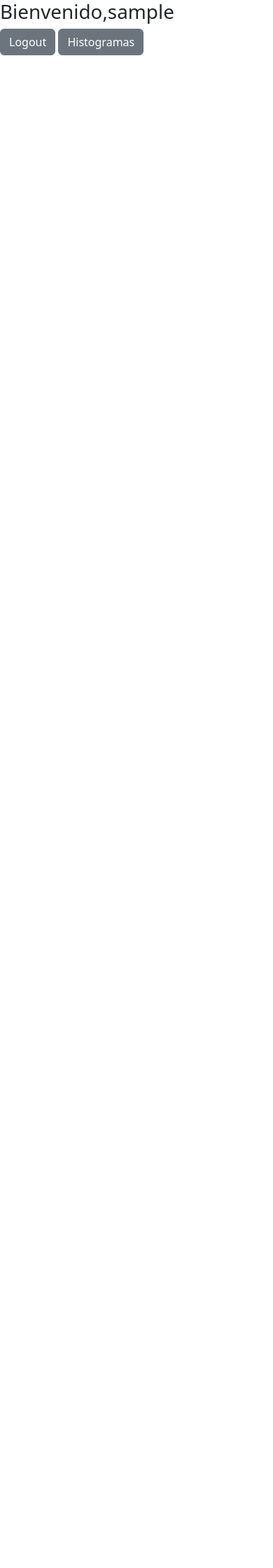
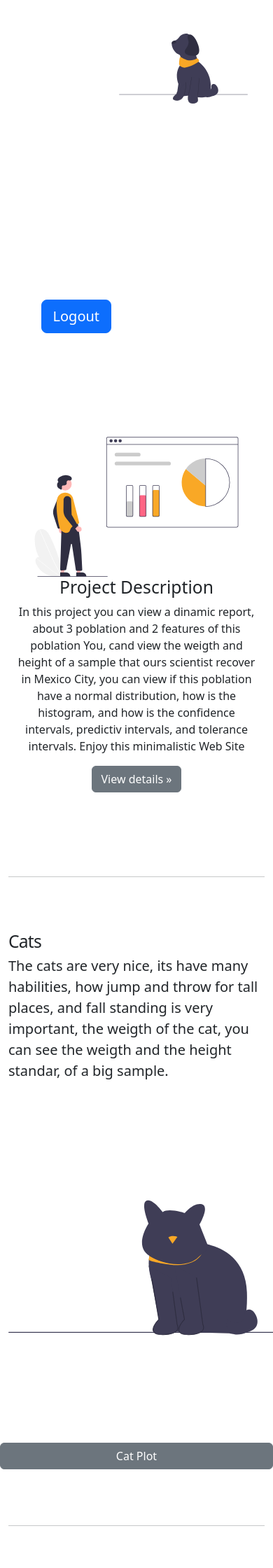
Before and after one commit to ferchangodjango/Minimastic-Static-Report, a Flask app: page /home in a window 390 px wide; the page is wider, and only the part inside the window is pictured. Shown: the top 2240 px of that part at 70% size. Before the commit the page ends 79 px from the top of that part, so only its background shows below. Run offline with Flask 3, Linux system fonts and the light colour scheme; the visitor is signed in with stand-in values (Sample User, id 1); data that the repository does not hold is empty; some libraries are stand-ins or nearby versions.

Commit message:
Home agregado, imagenes svg agregadas

```diff
--- a/SRC/app.py
+++ b/SRC/app.py
@@ -52,13 +52,9 @@
 @app.route('/home')
 @login_required
 def home():
-    return render_template('/home.html')
+    return render_template('HomeMain.html')
 
-@app.route('/histograma')
-@login_required
-def histograma():
-    Histograma=DataGraphs.HistogramWeight(db)
-    return Histograma
+
 
 @app.route('/plot')
 @login_required
--- /dev/null
+++ b/SRC/static/css/home.css
@@ -0,0 +1,82 @@
+/* GLOBAL STYLES
+-------------------------------------------------- */
+/* Padding below the footer and lighter body text */
+
+body {
+    padding-top: 3rem;
+    padding-bottom: 3rem;
+    color: rgb(var(--bs-tertiary-color-rgb));
+  }
+
+
+  /* CUSTOMIZE THE CAROUSEL
+  -------------------------------------------------- */
+
+  /* Carousel base class */
+  .carousel {
+    margin-bottom: 4rem;
+  }
+  /* Since positioning the image, we need to help out the caption */
+  .carousel-caption {
+    bottom: 3rem;
+    z-index: 10;
+  }
+
+  /* Declare heights because of positioning of img element */
+  .carousel-item {
+    height: 32rem;
+  }
+
+
+  /* MARKETING CONTENT
+  -------------------------------------------------- */
+
+  /* Center align the text within the three columns below the carousel */
+  .marketing .col-lg-4 {
+    margin-bottom: 1.5rem;
+    text-align: center;
+  }
+  /* rtl:begin:ignore */
+  .marketing .col-lg-4 p {
+    margin-right: .75rem;
+    margin-left: .75rem;
+  }
+  /* rtl:end:ignore */
+
+
+  /* Featurettes
+  ------------------------- */
+
+  .featurette-divider {
+    margin: 5rem 0; /* Space out the Bootstrap <hr> more */
+  }
+
+  /* Thin out the marketing headings */
+  /* rtl:begin:remove */
+  .featurette-heading {
+    letter-spacing: -.05rem;
+  }
+
+  /* rtl:end:remove */
+
+  /* RESPONSIVE CSS
+  -------------------------------------------------- */
+
+  @media (min-width: 40em) {
+    /* Bump up size of carousel content */
+    .carousel-caption p {
+      margin-bottom: 1.25rem;
+      font-size: 1.25rem;
+      line-height: 1.4;
+    }
+
+    .featurette-heading {
+      font-size: 50px;
+    }
+  }
+
+  @media (min-width: 62em) {
+    .featurette-heading {
+      margin-top: 7rem;
+    }
+  }
--- a/SRC/templates/Auth/login.html
+++ b/SRC/templates/Auth/login.html
@@ -10,7 +10,7 @@
 {% block body %}
 <main class="form-signin w-100 m-auto">
     <form class="form-signin" action="/login" method="POST">
-      <img class="mb-4" src="{{url_for('static',filename='img/Logo.png')}}" alt="" width="72" height="57">
+      <img class="mb-4" src="{{url_for('static',filename='img/user.svg')}}" alt="" width="250" height="100">
       {% with message=get_flashed_messages() %}
       {% if message %}
       <br />
--- /dev/null
+++ b/SRC/templates/HomeMain.html
@@ -0,0 +1,135 @@
+
+{% extends 'layout.html' %}
+
+{% block css %}
+<link rel="stylesheet" href="{{url_for('static', filename='css/home.css')}}">
+{% endblock %}
+
+{% block body %}
+<main>
+
+    <div id="myCarousel" class="carousel slide mb-6" data-bs-ride="carousel">
+      <div class="carousel-indicators">
+        <button type="button" data-bs-target="#myCarousel" data-bs-slide-to="0" class="active" aria-current="true" aria-label="Slide 1"></button>
+        <button type="button" data-bs-target="#myCarousel" data-bs-slide-to="1" aria-label="Slide 2"></button>
+        <button type="button" data-bs-target="#myCarousel" data-bs-slide-to="2" aria-label="Slide 3"></button>
+      </div>
+      <div class="carousel-inner">
+        <div class="carousel-item active">
+
+          <div class="container">
+            <img src="{{url_for('static',filename='img/dog.svg')}}" alt="" width="500" height="100">
+            <div class="carousel-caption text-start">
+              <h1>Welcome to the jungle.</h1>
+              <p class="opacity-75">This is a incredible experience for know the main feature of your pet.</p>
+              <p><a class="btn btn-lg btn-primary" href="{{url_for('logout')}}">Logout</a></p>
+            </div>
+          </div>
+        </div>
+
+        <div class="carousel-item">
+
+          <div class="container">
+            <img src="{{url_for('static',filename='img/cat.svg')}}" alt="" width="500" height="100">
+            <div class="carousel-caption text-end">
+              <h1>Cats</h1>
+              <p>Do you wanna be what is the feature of your favorite pets?</p>
+              <p><a class="btn btn-lg btn-primary" href="{{url_for('logout')}}">Logout</a></p>
+            </div>
+          </div>
+        </div>
+      </div>
+      <button class="carousel-control-prev" type="button" data-bs-target="#myCarousel" data-bs-slide="prev">
+        <span class="carousel-control-prev-icon" aria-hidden="true"></span>
+        <span class="visually-hidden">Previous</span>
+      </button>
+      <button class="carousel-control-next" type="button" data-bs-target="#myCarousel" data-bs-slide="next">
+        <span class="carousel-control-next-icon" aria-hidden="true"></span>
+        <span class="visually-hidden">Next</span>
+      </button>
+    </div>
+
+
+    <!-- Marketing messaging and featurettes
+    ================================================== -->
+    <!-- Wrap the rest of the page in another container to center all the content. -->
+
+    <div class="container marketing">
+
+      <!-- Three columns of text below the carousel -->
+      <div class="row">
+        <div class="col-lg-4">
+          <img  src="{{url_for('static', filename='img/statistic.svg')}}" alt="" width="300" height="200">
+
+          <h2 class="fw-normal">Project Description</h2>
+          <p>In this project you can view a dinamic report, about 3 poblation and 2 features of this poblation
+            You, cand view the weigth and height of a sample that ours scientist recover in Mexico City, you can view if this poblation
+            have a normal distribution, how is the histogram, and how is the confidence intervals, predictiv intervals, and tolerance intervals.
+            Enjoy this minimalistic Web Site
+          </p>
+          <p><a class="btn btn-secondary" href="#">View details &raquo;</a></p>
+        </div><!-- /.col-lg-4 -->
+      </div><!-- /.row -->
+
+
+      <!-- START THE FEATURETTES -->
+
+      <hr class="featurette-divider">
+
+      <div class="row featurette">
+        <div class="col-md-7">
+          <h2 class="featurette-heading fw-normal lh-1">Cats <span class="text-body-secondary"></span></h2>
+          <p class="lead">The cats are very nice, its have many habilities, how jump and throw for tall places, and fall standing
+            is very important, the weigth of the cat, you can see the weigth and the height standar, of a big sample.
+          </p>
+        </div>
+        <div class="col-md-5">
+
+          <img src="{{url_for('static',filename='img/cat.svg')}}" alt="" width="500" height="500">
+        </div>
+        <a class="btn btn-secondary" href="{{url_for('plot')}}"> Cat Plot</a>
+      </div>
+
+      <hr class="featurette-divider">
+
+      <div class="row featurette">
+        <div class="col-md-7 order-md-2">
+          <h2 class="featurette-heading fw-normal lh-1">Dogs. <span class="text-body-secondary"></span></h2>
+          <p class="lead">Maybe the best friend of the man, but you need to verify that you have a dog,
+            and not a wolf , of other kind of canine!
+          </p>
+        </div>
+        <div class="col-md-5 order-md-1">
+          <img src="{{url_for('static', filename='img/dog.svg')}}" alt="" width="400" height="400">
+        </div>
+      </div>
+
+      <hr class="featurette-divider">
+
+      <div class="row featurette">
+        <div class="col-md-7">
+          <h2 class="featurette-heading fw-normal lh-1">Horse <span class="text-body-secondary"></span></h2>
+          <p class="lead">
+            Yea, all the boys want a horse in ours house, but is !!BIG¡¡ and very !!WEIGHT¡¡, check if you horse
+            have the standar height and weigth, maybe you have a pony!
+          </p>
+        </div>
+        <div class="col-md-5">
+          <img src="{{url_for('static',filename='img/horse.svg')}}" alt="" width="400" height="400">
+        </div>
+      </div>
+
+      <hr class="featurette-divider">
+
+      <!-- /END THE FEATURETTES -->
+
+    </div><!-- /.container -->
+
+
+    <!-- FOOTER -->
+    <footer class="container">
+      <p class="float-end"><a href="#">Back to top</a></p>
+      <p>&copy; 2024-2025 Ferchango Company, Inc. &middot; <a href="#">Privacy</a> &middot; <a href="#">Terms</a></p>
+    </footer>
+  </main>
+{% endblock %}
```
Also changed, not shown: SRC/models/DataGraphs.py (+5 -2 lines), SRC/models/Histograms_QQ.py (+21 -33 lines), SRC/static/thems/dark.yml (added, +12 -0 lines), SRC/templates/PilotHome.html (added, +140 -0 lines), SRC/static/img/Logo.png (deleted), SRC/static/img/cat.svg (added), SRC/static/img/dog.svg (added), SRC/static/img/horse.svg (added), SRC/static/img/statistic.svg (added), SRC/static/img/user.svg (added), 1 other file.
